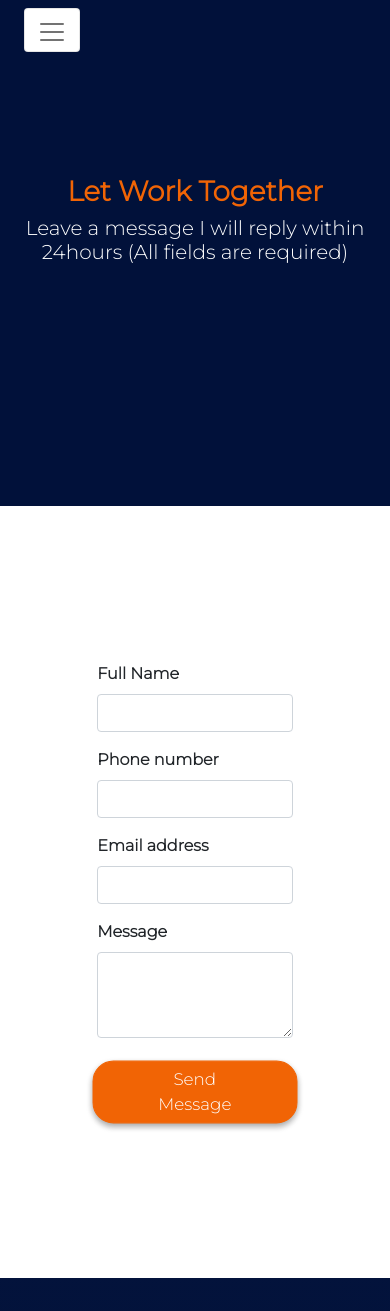
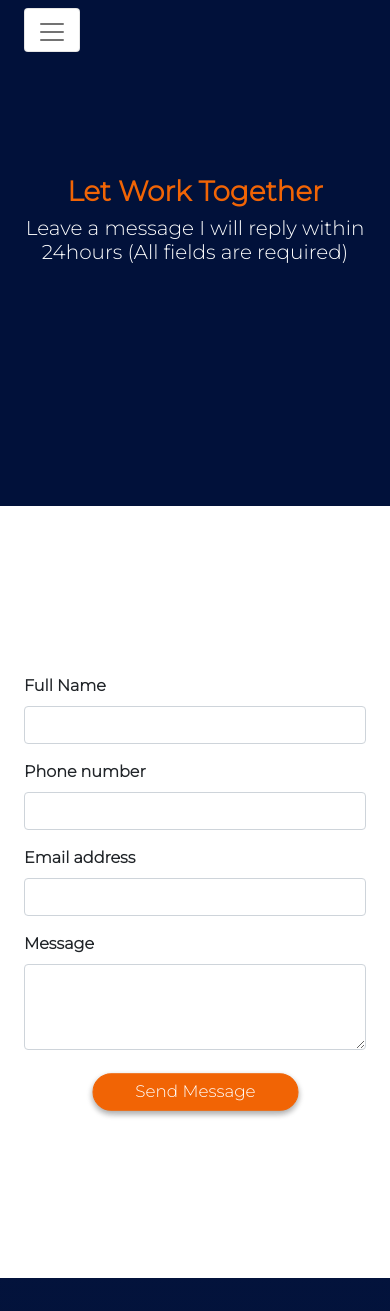
Before and after one commit to FayVik/Fey_vik, a React (Create React App) app: page /Contact in a window 390 px wide. Shown: the top 1311 px of the page. Built offline with nearby package versions, Linux system fonts and the light colour scheme.

Commit message:
add media query to form

```diff
--- a/src/style/Contact.module.css
+++ b/src/style/Contact.module.css
@@ -29,3 +29,9 @@
 	width: 60%;
 	margin: auto;
 }
+@media screen and (max-width: 800px) {
+	.form {
+		width: 100%;
+		margin: auto;
+	}
+}
```
